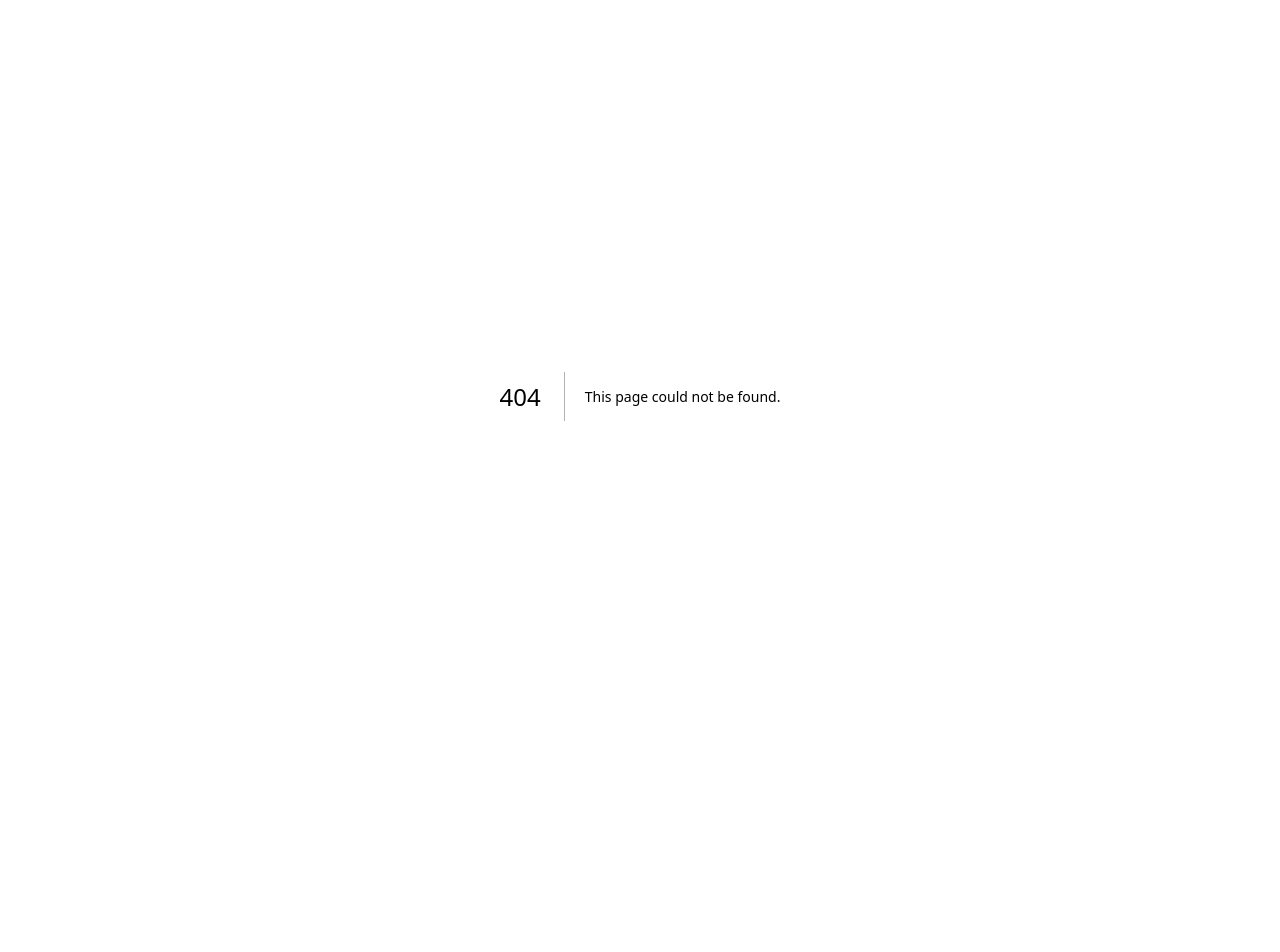
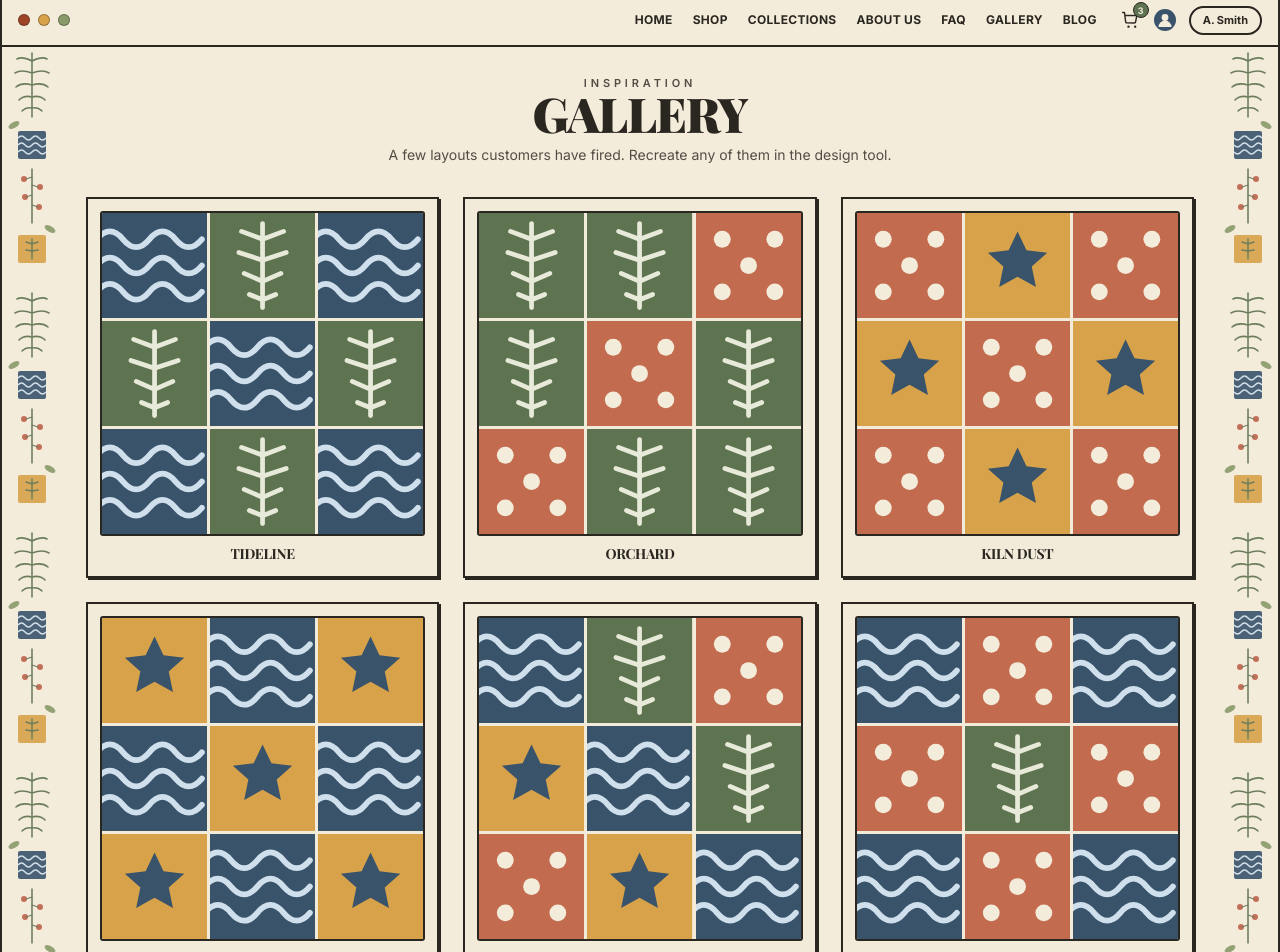
Before and after one commit to selimdev00/spica, a Next.js app: page /gallery in a window 1280 px wide. Before the commit this address had no page. Shown: the part 4-956 px from the top of the page. Before the commit the page ends 800 px from the top, so only its background shows below. Built offline with nearby package versions, Linux system fonts and the light colour scheme.

Commit message:
Add gallery and about pages

```diff
--- /dev/null
+++ b/src/app/about/page.tsx
@@ -0,0 +1,27 @@
+import type { Metadata } from "next";
+import SiteShell from "@/components/SiteShell";
+import PageTitle from "@/components/PageTitle";
+import Reveal from "@/components/Reveal";
+
+export const metadata: Metadata = { title: "About - The Artisan Kiln" };
+
+const PARAS = [
+  "The Artisan Kiln is a small studio firing ceramic tiles the slow way: pressed, glazed and kiln-fired in modest batches so no two tiles are ever quite identical.",
+  "Every pattern in the catalogue, from Ocean Wave to Yellow Star, starts as a hand-cut stencil. We keep the palette deliberately small and earthen so collections always sit well together on a wall or a floor.",
+  "Order by the square foot, lay out your own pattern in the visualiser, and we will fire to match. Most orders ship within two weeks.",
+];
+
+export default function AboutPage() {
+  return (
+    <SiteShell>
+      <PageTitle eyebrow="Our Story" title="The Artisan Kiln" />
+      <div className="mx-auto max-w-2xl space-y-4 text-[15px] leading-relaxed text-ink/90">
+        {PARAS.map((p, i) => (
+          <Reveal key={i} delay={0.05 + i * 0.07} as="div">
+            <p>{p}</p>
+          </Reveal>
+        ))}
+      </div>
+    </SiteShell>
+  );
+}
--- /dev/null
+++ b/src/app/gallery/page.tsx
@@ -0,0 +1,48 @@
+import type { Metadata } from "next";
+import SiteShell from "@/components/SiteShell";
+import PageTitle from "@/components/PageTitle";
+import TileSwatch from "@/components/TileSwatch";
+import Reveal from "@/components/Reveal";
+import type { TileId } from "@/data/tiles";
+
+export const metadata: Metadata = { title: "Gallery - The Artisan Kiln" };
+
+const T: TileId[] = ["ocean-wave", "forest-fern", "terracotta-dot", "yellow-star"];
+
+// six 3x3 sample layouts
+const LAYOUTS: { title: string; cells: TileId[] }[] = [
+  { title: "Tideline", cells: [0, 1, 0, 1, 0, 1, 0, 1, 0].map((i) => T[i % 4]) as TileId[] },
+  { title: "Orchard", cells: [1, 1, 2, 1, 2, 1, 2, 1, 1].map((i) => T[i % 4]) as TileId[] },
+  { title: "Kiln Dust", cells: [2, 3, 2, 3, 2, 3, 2, 3, 2].map((i) => T[i % 4]) as TileId[] },
+  { title: "Night Sky", cells: [3, 0, 3, 0, 3, 0, 3, 0, 3].map((i) => T[i % 4]) as TileId[] },
+  { title: "Mosaic", cells: [0, 1, 2, 3, 0, 1, 2, 3, 0].map((i) => T[i % 4]) as TileId[] },
+  { title: "Checker", cells: [0, 2, 0, 2, 1, 2, 0, 2, 0].map((i) => T[i % 4]) as TileId[] },
+];
+
+export default function GalleryPage() {
+  return (
+    <SiteShell>
+      <PageTitle
+        eyebrow="Inspiration"
+        title="Gallery"
+        subtitle="A few layouts customers have fired. Recreate any of them in the design tool."
+      />
+      <div className="grid grid-cols-1 gap-6 sm:grid-cols-2 lg:grid-cols-3">
+        {LAYOUTS.map((l, i) => (
+          <Reveal key={l.title} delay={i * 0.05} as="article" className="border-2 border-line bg-cream/60 p-3 shadow-card-sm"><figure>
+            <div className="grid grid-cols-3 gap-[3px] overflow-hidden rounded-[3px] border-2 border-line">
+              {l.cells.map((c, i) => (
+                <span key={i} className="aspect-square">
+                  <TileSwatch tile={c} className="h-full w-full" />
+                </span>
+              ))}
+            </div>
+            <figcaption className="mt-2 text-center font-display text-sm font-bold uppercase tracking-tight">
+              {l.title}
+            </figcaption>
+          </figure></Reveal>
+        ))}
+      </div>
+    </SiteShell>
+  );
+}
```
